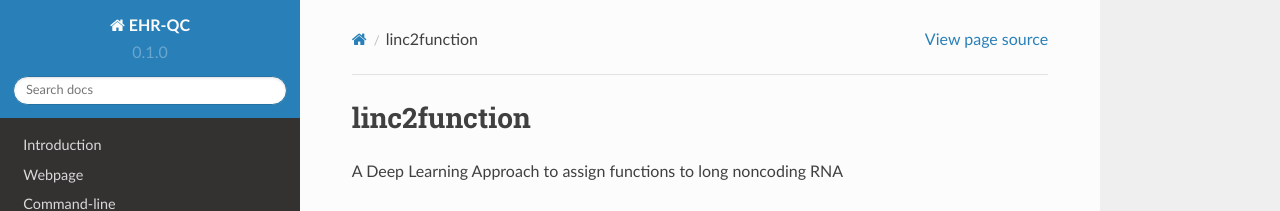
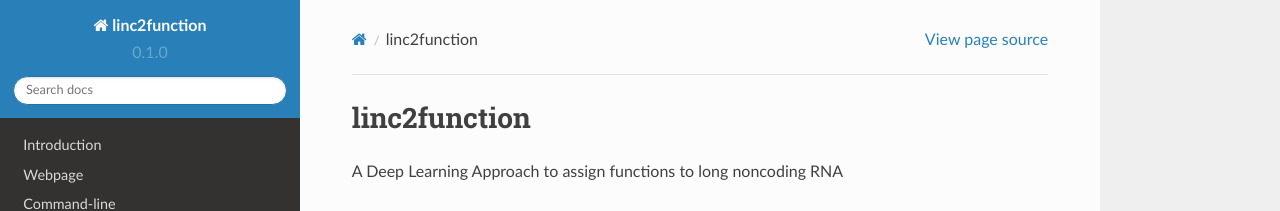
Before and after one commit to ryashpal/linc2function-tutorial, a Sphinx documentation site: the page built from docs/source/index.rst, in a window 1280 px wide. Shown: the top 211 px of the page. Built offline with Sphinx 7.4.7 and the Read the Docs theme 2.0.0, drawn with Linux system fonts in a browser that asks for light colours.

Commit message:
Update conf.py

```diff
--- a/docs/source/conf.py
+++ b/docs/source/conf.py
@@ -2,7 +2,7 @@
 
 # -- Project information
 
-project = 'EHR-QC'
+project = 'linc2function'
 copyright = '2023, Sonika Tyagi'
 author = 'Yashpal Ramakrishnaiah'
 
```
